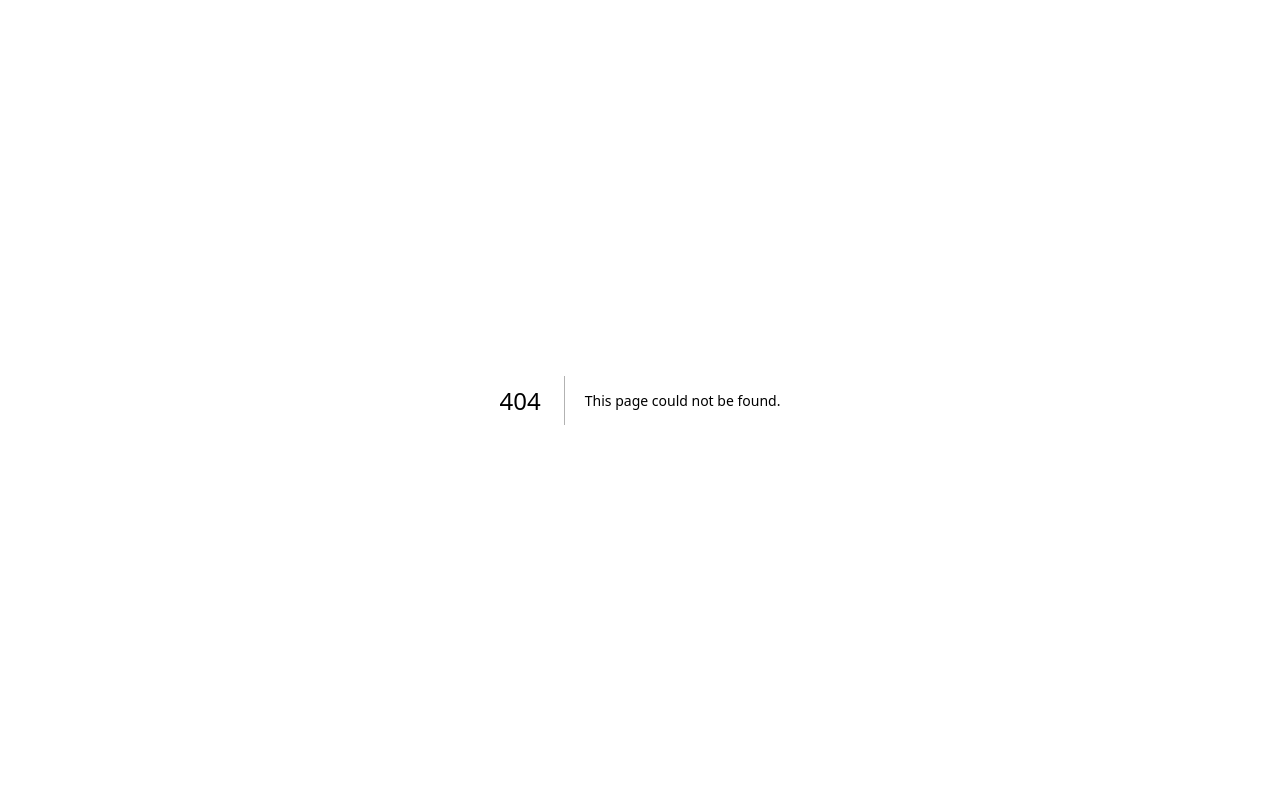
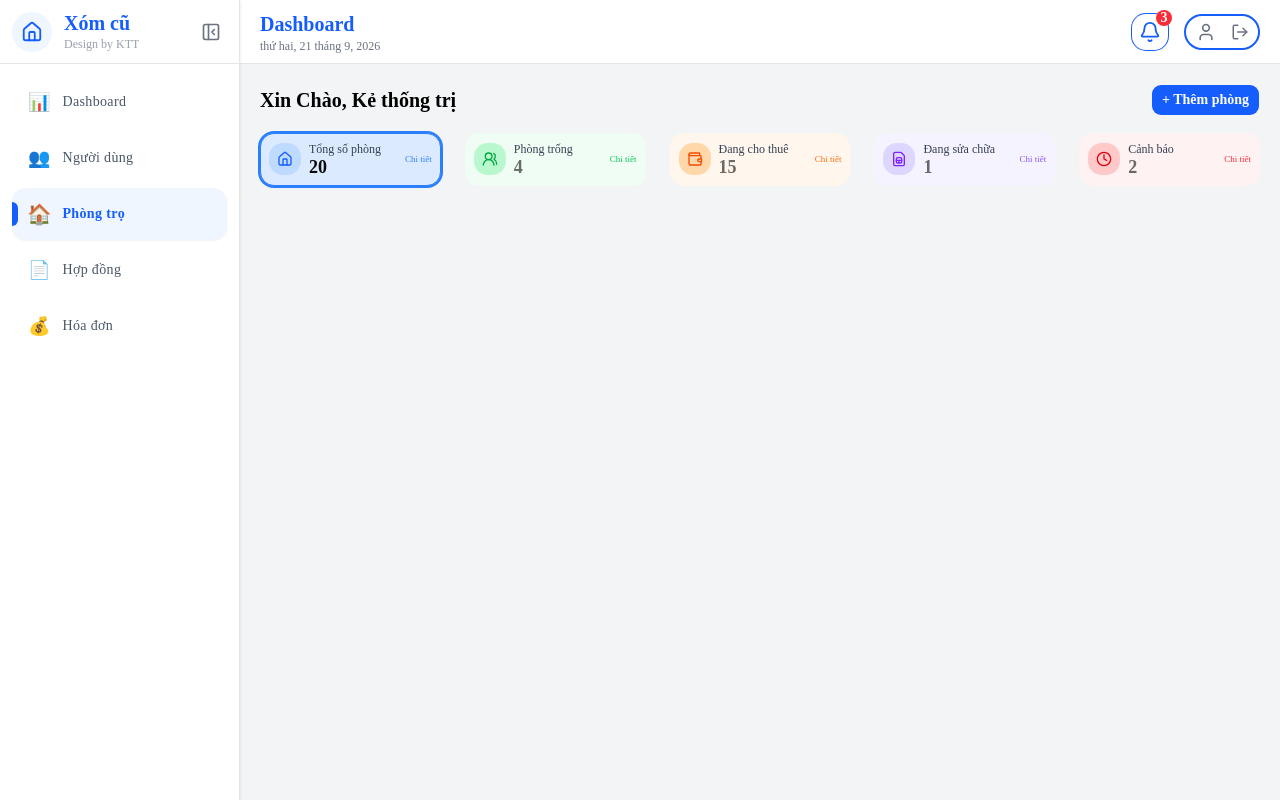
Before and after one commit to DuyTan023/rental-management, a Next.js app: page /landlord/rooms in a window 1280 px wide. Before the commit this address had no page. Built offline with nearby package versions, Linux system fonts and the light colour scheme; no server answers.

Commit message:
create landlord rooms

```diff
--- a/app/(main)/landlord/dashboard/page.tsx
+++ b/app/(main)/landlord/dashboard/page.tsx
@@ -1,7 +1,6 @@
 import { auth } from "@/auth";
 import RevenueChart from "@/lib/components/landlord/dashboard/RevenueChart";
 import RoomStatusChart from "@/lib/components/landlord/dashboard/RoomStatusChart";
-import Header from "@/lib/components/public/Header";
 import { CardSim, Clock, Home, Houses, UsersRound, Wallet } from "lucide-react";
 import { redirect } from "next/navigation";
 
@@ -57,7 +56,6 @@ export default async function Landloard() {
   ];
   return (
     <div className="w-full">
-      <Header />
       <div className="flex flex-col p-3 sm:p-4 md:p-5 gap-y-4">
         <div className="flex flex-col">
           <h1 className="text-black text-lg md:text-xl font-bold">
--- /dev/null
+++ b/app/(main)/landlord/rooms/page.tsx
@@ -0,0 +1,126 @@
+"use client";
+
+import { Button } from "@/components/ui/button";
+import { Tabs, TabsList, TabsTrigger } from "@/components/ui/tabs";
+import { CardSim, Clock, House, UsersRound, Wallet } from "lucide-react";
+import { useState } from "react";
+
+export default function Rooms() {
+  const itemTabs = [
+    {
+      id: "total",
+      icon: House,
+      title: "Tổng số phòng",
+      value: 20,
+      cardBg: "bg-blue-50 hover:bg-blue-100",
+      iconBg: "bg-blue-200",
+      textColor: "text-blue-600",
+      detailColor: "text-blue-500",
+      // Sử dụng data-active thay vì data-selected
+      activeRing:
+        "data-active:ring-2 data-active:ring-blue-500 data-active:border-blue-500 data-active:bg-blue-100",
+    },
+    {
+      id: "empty",
+      icon: UsersRound,
+      title: "Phòng trống",
+      value: "4",
+      cardBg: "bg-green-50 hover:bg-green-100",
+      iconBg: "bg-green-200",
+      textColor: "text-green-600",
+      detailColor: "text-green-500",
+      activeRing:
+        "data-active:ring-2 data-active:ring-green-500 data-active:border-green-500 data-active:bg-green-100",
+    },
+    {
+      id: "renting",
+      icon: Wallet,
+      title: "Đang cho thuê",
+      value: 15,
+      cardBg: "bg-orange-50 hover:bg-orange-100",
+      iconBg: "bg-orange-200",
+      textColor: "text-orange-600",
+      detailColor: "text-orange-500",
+      activeRing:
+        "data-active:ring-2 data-active:ring-orange-500 data-active:border-orange-500, data-active:bg-orange-100",
+    },
+    {
+      id: "repairing",
+      icon: CardSim,
+      title: "Đang sửa chữa",
+      value: 1,
+      cardBg: "bg-violet-50 hover:bg-violet-100",
+      iconBg: "bg-violet-200",
+      textColor: "text-violet-600",
+      detailColor: "text-violet-500",
+      activeRing:
+        "data-active:ring-2 data-active:ring-violet-500 data-active:border-violet-500, data-active:bg-violet-100",
+    },
+    {
+      id: "warning",
+      icon: Clock,
+      title: "Cảnh báo",
+      value: 2,
+      cardBg: "bg-red-50 hover:bg-red-100",
+      iconBg: "bg-red-200",
+      textColor: "text-red-600",
+      detailColor: "text-red-500",
+      activeRing:
+        "data-active:ring-2 data-active:ring-red-500 data-active:border-red-500, data-active:bg-red-100",
+    },
+  ];
+  const [activeTab, setActiveTab] = useState<string>("total");
+
+  return (
+    <div className="flex flex-col p-3 sm:p-4 md:p-5 gap-y-4">
+      <div className="flex flex-col gap-y-4">
+        <div className="flex items-center justify-between">
+          <h1 className="text-black text-lg md:text-xl font-bold">
+            Xin Chào, Kẻ thống trị
+          </h1>
+          <Button className="bg-blue-600 text-white font-bold hover:bg-blue-500">
+            + Thêm phòng
+          </Button>
+        </div>
+
+        <Tabs value={activeTab} onValueChange={setActiveTab} className="w-full">
+          <TabsList className="w-full grid grid-cols-2 md:grid-cols-5 gap-6 h-auto bg-transparent p-0">
+            {itemTabs.map((item) => {
+              const Icon = item.icon;
+              return (
+                <TabsTrigger
+                  key={item.id}
+                  value={item.id}
+                  className={`
+                    ${item.cardBg} ${item.activeRing}
+                    flex items-center rounded-xl border border-transparent p-2 gap-2
+                    transition-all duration-200 cursor-pointer
+                    data-selected:bg-white data-[state=active]:bg-white
+                    data-selected:shadow-md data-[state=active]:shadow-md
+                    data-selected:scale-[1.02] data-[state=active]:scale-[1.02]
+                  `}
+                >
+                  <div
+                    className={`flex items-center justify-center w-8 h-8 rounded-xl shrink-0 ${item.iconBg}`}
+                  >
+                    <Icon size={18} className={item.textColor} />
+                  </div>
+
+                  <div className="flex flex-col items-start flex-1 min-w-0">
+                    <p className="text-[10px] sm:text-xs text-gray-700 truncate">
+                      {item.title}
+                    </p>
+                    <p className="font-bold text-lg leading-5">{item.value}</p>
+                  </div>
+                  <p className={`text-[9px] shrink-0 ${item.detailColor}`}>
+                    Chi tiết
+                  </p>
+                </TabsTrigger>
+              );
+            })}
+          </TabsList>
+        </Tabs>
+      </div>
+    </div>
+  );
+}
--- a/app/(main)/layout.tsx
+++ b/app/(main)/layout.tsx
@@ -1,10 +1,16 @@
+import Header from "@/lib/components/public/Header";
 import Sidebar from "@/lib/components/public/Sidebar";
 
 export default function RootLayout({ children }: LayoutProps<"/">) {
   return (
     <div className="relative flex min-h-screen bg-gray-100">
       <Sidebar />
-      <main className="flex-1 min-w-0 p-0 m-0">{children}</main>
+      <main className="flex-1 min-w-0 p-0 m-0">
+        <div className="w-full">
+          <Header />
+          {children}
+        </div>
+      </main>
     </div>
   );
 }
--- /dev/null
+++ b/components/ui/tabs.tsx
@@ -0,0 +1,81 @@
+"use client";
+
+import { Tabs as TabsPrimitive } from "@base-ui/react/tabs";
+import { cva, type VariantProps } from "class-variance-authority";
+import { cn } from "cn";
+
+function Tabs({
+  className,
+  orientation = "horizontal",
+  ...props
+}: TabsPrimitive.Root.Props) {
+  return (
+    <TabsPrimitive.Root
+      data-slot="tabs"
+      data-orientation={orientation}
+      className={cn(
+        "group/tabs flex gap-2 data-horizontal:flex-col",
+        className,
+      )}
+      {...props}
+    />
+  );
+}
+
+const tabsListVariants = cva(
+  "group/tabs-list inline-flex w-fit items-center justify-center rounded-lg p-[3px] text-muted-foreground group-data-horizontal/tabs:h-8 group-data-vertical/tabs:h-fit group-data-vertical/tabs:flex-col data-[variant=line]:rounded-none",
+  {
+    variants: {
+      variant: {
+        default: "bg-muted",
+        line: "gap-1 bg-transparent",
+      },
+    },
+    defaultVariants: {
+      variant: "default",
+    },
+  },
+);
+
+function TabsList({
+  className,
+  variant = "default",
+  ...props
+}: TabsPrimitive.List.Props & VariantProps<typeof tabsListVariants>) {
+  return (
+    <TabsPrimitive.List
+      data-slot="tabs-list"
+      data-variant={variant}
+      className={cn(tabsListVariants({ variant }), className)}
+      {...props}
+    />
+  );
+}
+
+function TabsTrigger({ className, ...props }: TabsPrimitive.Tab.Props) {
+  return (
+    <TabsPrimitive.Tab
+      data-slot="tabs-trigger"
+      className={cn(
+        "relative inline-flex h-[calc(100%-1px)] flex-1 items-center justify-center gap-1.5 rounded-md border border-transparent px-1.5 py-0.5 text-sm font-medium whitespace-nowrap text-foreground/60 transition-all group-data-vertical/tabs:w-full group-data-vertical/tabs:justify-start hover:text-foreground focus-visible:border-ring focus-visible:ring-[3px] focus-visible:ring-ring/50 focus-visible:outline-1 focus-visible:outline-ring disabled:pointer-events-none disabled:opacity-50 has-data-[icon=inline-end]:pr-1 has-data-[icon=inline-start]:pl-1 aria-disabled:pointer-events-none aria-disabled:opacity-50 dark:text-muted-foreground dark:hover:text-foreground group-data-[variant=default]/tabs-list:data-active:shadow-sm group-data-[variant=line]/tabs-list:data-active:shadow-none [&_svg]:pointer-events-none [&_svg]:shrink-0 [&_svg:not([class*='size-'])]:size-4",
+        "group-data-[variant=line]/tabs-list:bg-transparent group-data-[variant=line]/tabs-list:data-active:bg-transparent dark:group-data-[variant=line]/tabs-list:data-active:border-transparent dark:group-data-[variant=line]/tabs-list:data-active:bg-transparent",
+        "data-active:bg-background data-active:text-foreground dark:data-active:border-input dark:data-active:bg-input/30 dark:data-active:text-foreground",
+        "after:absolute after:bg-foreground after:opacity-0 after:transition-opacity group-data-horizontal/tabs:after:inset-x-0 group-data-horizontal/tabs:after:bottom-[-5px] group-data-horizontal/tabs:after:h-0.5 group-data-vertical/tabs:after:inset-y-0 group-data-vertical/tabs:after:-right-1 group-data-vertical/tabs:after:w-0.5 group-data-[variant=line]/tabs-list:data-active:after:opacity-100",
+        className,
+      )}
+      {...props}
+    />
+  );
+}
+
+function TabsContent({ className, ...props }: TabsPrimitive.Panel.Props) {
+  return (
+    <TabsPrimitive.Panel
+      data-slot="tabs-content"
+      className={cn("flex-1 text-sm outline-none", className)}
+      {...props}
+    />
+  );
+}
+
+export { Tabs, TabsContent, TabsList, tabsListVariants, TabsTrigger };
--- a/lib/components/public/Sidebar.tsx
+++ b/lib/components/public/Sidebar.tsx
@@ -12,7 +12,7 @@ export default function Sidebar() {
   const menuItems = [
     { name: "Dashboard", href: "/landlord/dashboard", icon: "📊" },
     { name: "Người dùng", href: "/admin/users", icon: "👥" },
-    { name: "Phòng trọ", href: "/admin/rooms", icon: "🏠" },
+    { name: "Phòng trọ", href: "/landlord/rooms", icon: "🏠" },
     { name: "Hợp đồng", href: "/admin/contracts", icon: "📄" },
     { name: "Hóa đơn", href: "/admin/invoices", icon: "💰" },
   ];
```
Also changed, not shown: 1 other file (tests, documents, lock files or other folders).
